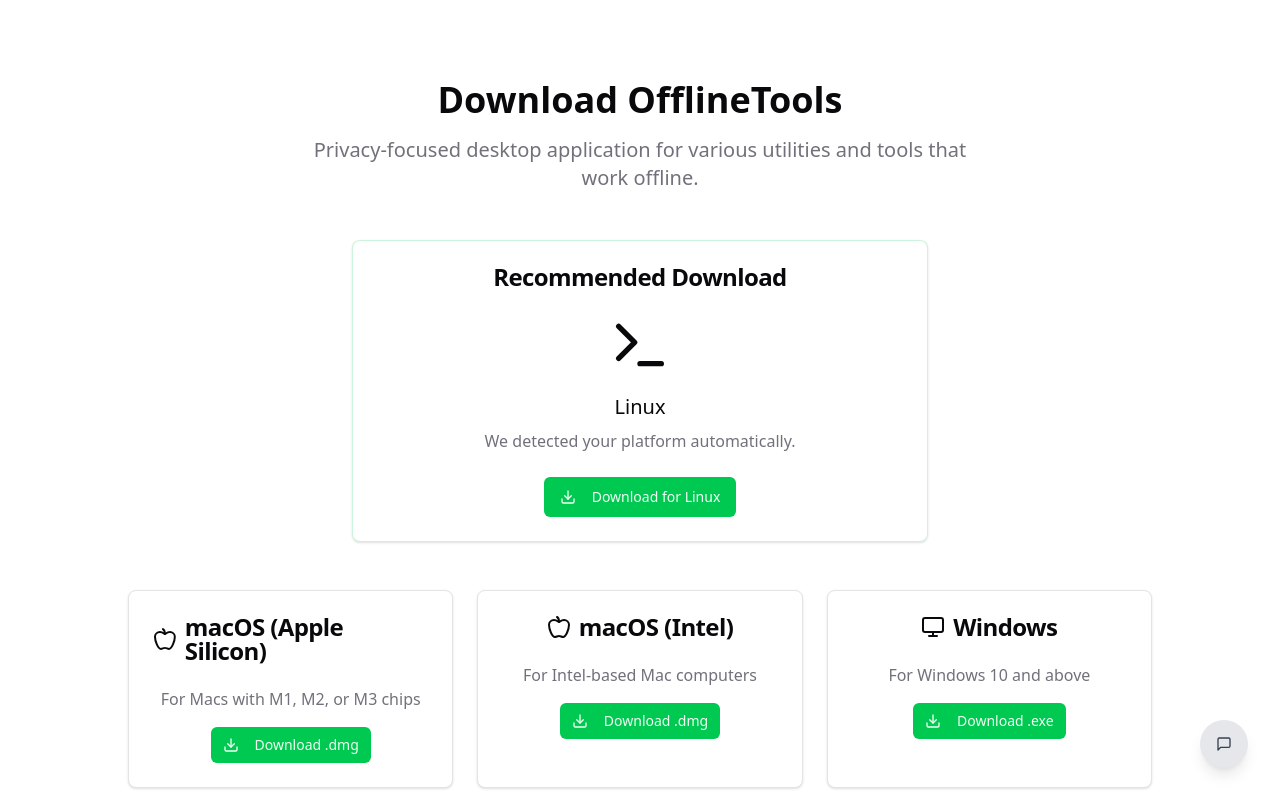
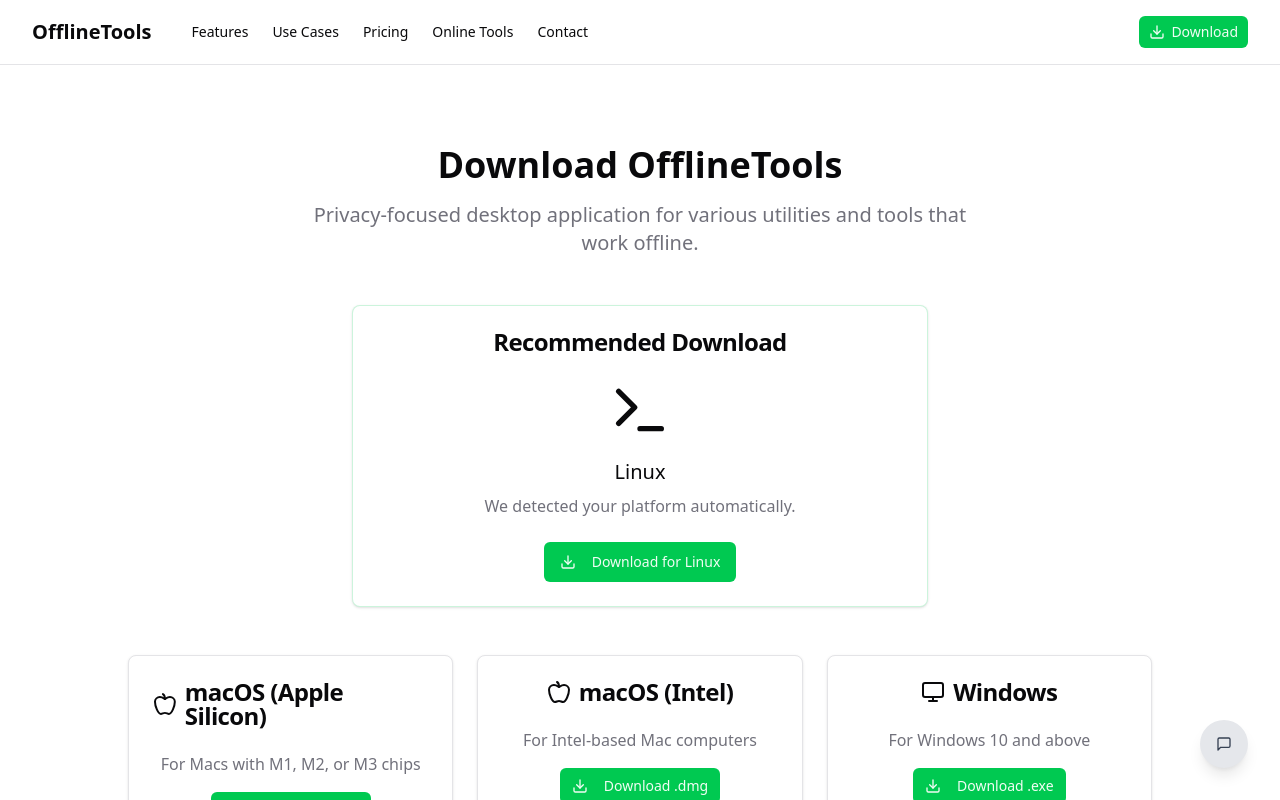
Before and after one commit to IgorShadurin/offlinetools.org, a Next.js app in the folder landing/: page /download in a window 1280 px wide. Shown: the top 800 px of the page. Built offline with nearby package versions, Linux system fonts and the light colour scheme.

Commit message:
feat: wrap download page in PageLayout component for improved structure

```diff
--- a/landing/app/download/page.tsx
+++ b/landing/app/download/page.tsx
@@ -7,6 +7,7 @@
 import { Download, Apple, MonitorIcon, Terminal } from "lucide-react"
 import { useEffect, useState } from "react"
 import Link from "next/link"
+import { PageLayout } from "@/components/page-layout"
 
 const DOWNLOAD_LINKS = {
   mac_arm64: "https://github.com/IgorShadurin/offlinetools.org/releases/latest/download/desktop_arm64.dmg",
@@ -59,7 +60,7 @@
   }, []);
 
   return (
-    <>
+    <PageLayout>
       <Section>
         <Container>
           <div className="flex flex-col items-center text-center mb-12">
@@ -211,6 +212,6 @@
           </div>
         </Container>
       </Section>
-    </>
+    </PageLayout>
   )
 }
```
